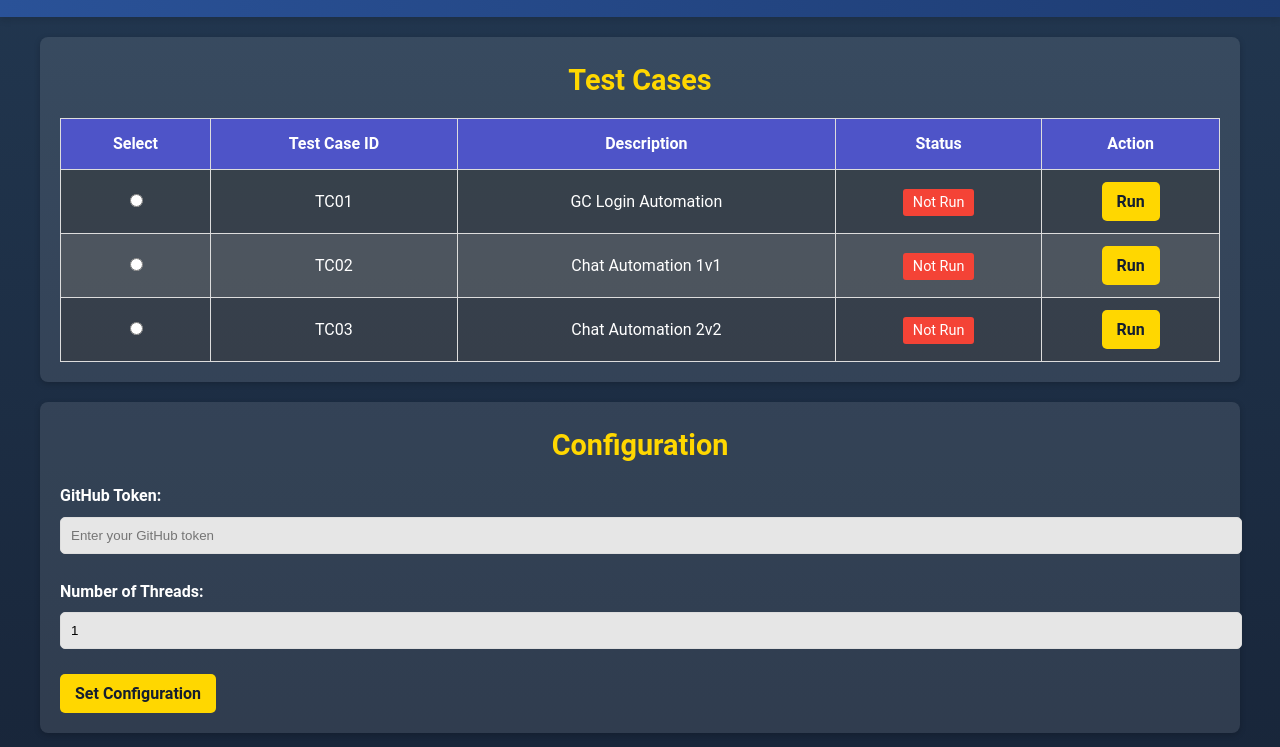
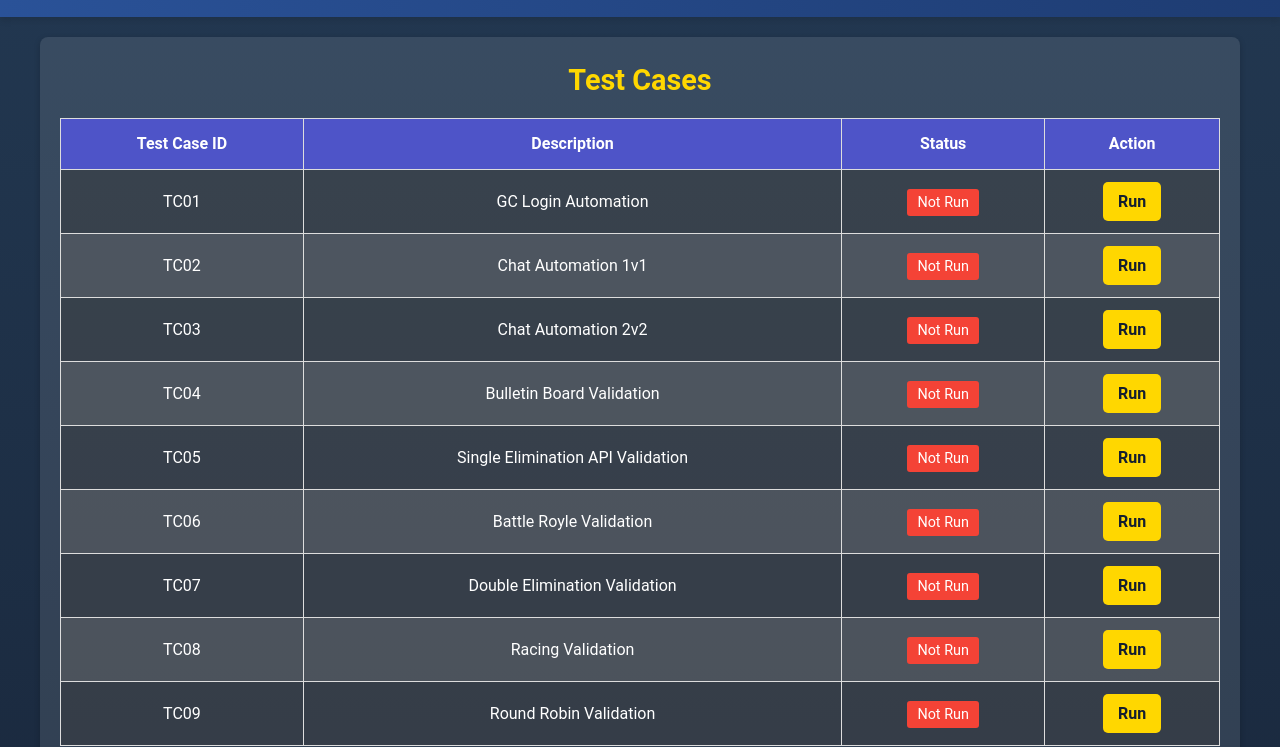
Before and after one commit to gouravAretedge/AretedgeAutomation, a plain HTML site: page index.html in a window 1280 px wide. Shown: the part 245-992 px from the top of the page. Drawn offline with nearby package versions, Linux system fonts and the light colour scheme; no server answers.

Commit message:
testing done

```diff
--- a/index.html
+++ b/index.html
@@ -28,7 +28,6 @@
             <table id="test-cases-table">
                 <thead>
                     <tr>
-                        <th>Select</th>
                         <th>Test Case ID</th>
                         <th>Description</th>
                         <th>Status</th>
@@ -37,7 +36,7 @@
                 </thead>
                 <tbody>
                     <tr id="test-case-TC01">
-                        <td><input type="radio" name="test-case-select" value="TC01"></td>
+
                         <td>TC01</td>
                         <td>GC Login Automation</td>
                         <td><span class="status not-run">Not Run</span></td>
@@ -45,7 +44,7 @@
                                 onclick="executeTestCase(THREAD_COUNT, 'LoginSignup')">Run</button></td>
                     </tr>
                     <tr id="test-case-TC02">
-                        <td><input type="radio" name="test-case-select" value="TC02"></td>
+
                         <td>TC02</td>
                         <td>Chat Automation 1v1</td>
                         <td><span class="status not-run">Not Run</span></td>
@@ -53,12 +52,54 @@
                                 onclick="executeTestCase(THREAD_COUNT, 'ChatValidation')">Run</button></td>
                     </tr>
                     <tr id="test-case-TC03">
-                        <td><input type="radio" name="test-case-select" value="TC02"></td>
                         <td>TC03</td>
                         <td>Chat Automation 2v2</td>
                         <td><span class="status not-run">Not Run</span></td>
                         <td><button id="run-tc2" class="action-btn primary-btn"
-                                onclick="executeTestCase(THREAD_COUNT, 'AnotherTestClass')">Run</button></td>
+                                onclick="executeTestCase(THREAD_COUNT, 'TeamChatValidation')">Run</button></td>
+                    </tr>
+                    <tr id="test-case-TC04">
+                        <td>TC04</td>
+                        <td>Bulletin Board Validation</td>
+                        <td><span class="status not-run">Not Run</span></td>
+                        <td><button id="run-tc2" class="action-btn primary-btn"
+                                onclick="executeTestCase(THREAD_COUNT, 'BulletinBoardValidation')">Run</button></td>
+                    </tr>
+                    <tr id="test-case-TC05">
+                        <td>TC05</td>
+                        <td>Single Elimination API Validation</td>
+                        <td><span class="status not-run">Not Run</span></td>
+                        <td><button id="run-tc2" class="action-btn primary-btn"
+                                onclick="executeTestCase(THREAD_COUNT, 'SingleEliminationValidationApi')">Run</button>
+                        </td>
+                    </tr>
+                    <tr id="test-case-TC06">
+                        <td>TC06</td>
+                        <td>Battle Royle Validation</td>
+                        <td><span class="status not-run">Not Run</span></td>
+                        <td><button id="run-tc2" class="action-btn primary-btn"
+                                onclick="executeTestCase(THREAD_COUNT, 'BattleRoyleValidation')">Run</button></td>
+                    </tr>
+                    <tr id="test-case-TC07">
+                        <td>TC07</td>
+                        <td>Double Elimination Validation</td>
+                        <td><span class="status not-run">Not Run</span></td>
+                        <td><button id="run-tc2" class="action-btn primary-btn"
+                                onclick="executeTestCase(THREAD_COUNT, 'DoubleElimination')">Run</button></td>
+                    </tr>
+                    <tr id="test-case-TC08">
+                        <td>TC08</td>
+                        <td>Racing Validation</td>
+                        <td><span class="status not-run">Not Run</span></td>
+                        <td><button id="run-tc2" class="action-btn primary-btn"
+                                onclick="executeTestCase(THREAD_COUNT, 'RacingValidation')">Run</button></td>
+                    </tr>
+                    <tr id="test-case-TC09">
+                        <td>TC09</td>
+                        <td>Round Robin Validation</td>
+                        <td><span class="status not-run">Not Run</span></td>
+                        <td><button id="run-tc2" class="action-btn primary-btn"
+                                onclick="executeTestCase(THREAD_COUNT, 'RoundRobinValidation')">Run</button></td>
                     </tr>
                 </tbody>
             </table>
```
